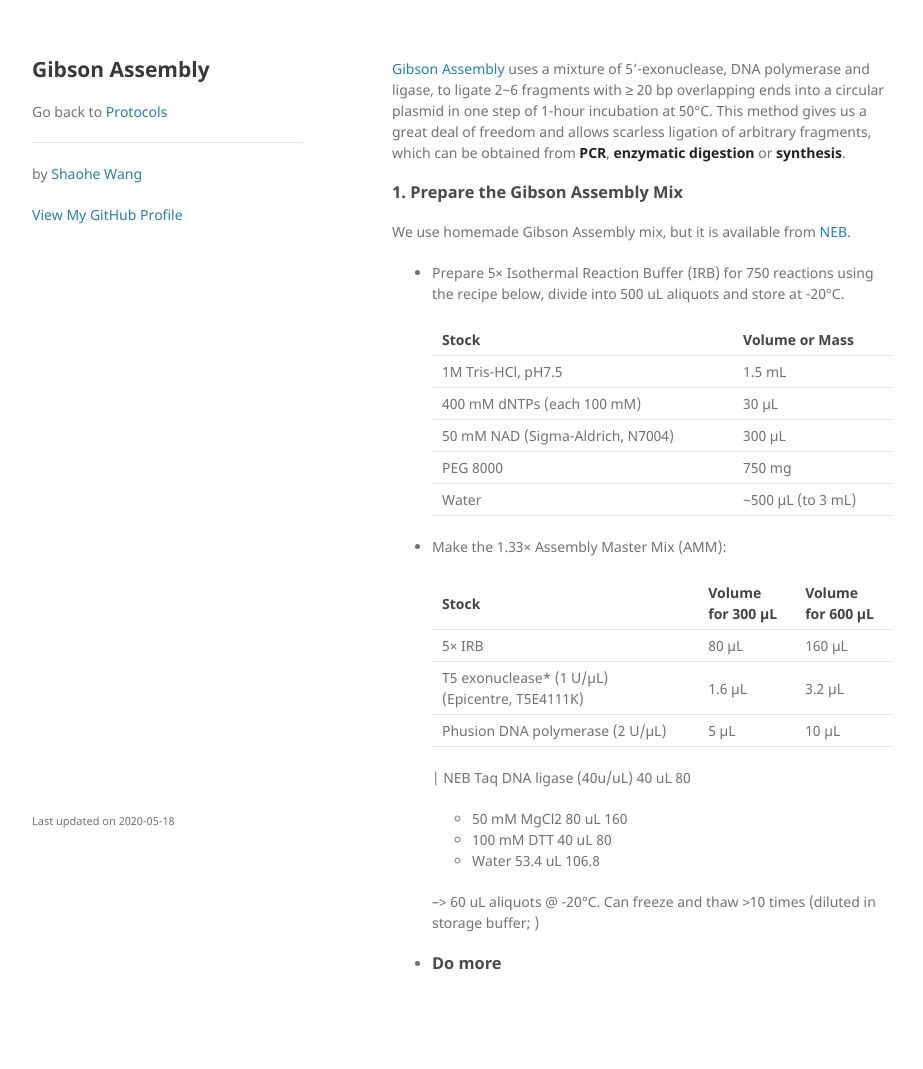
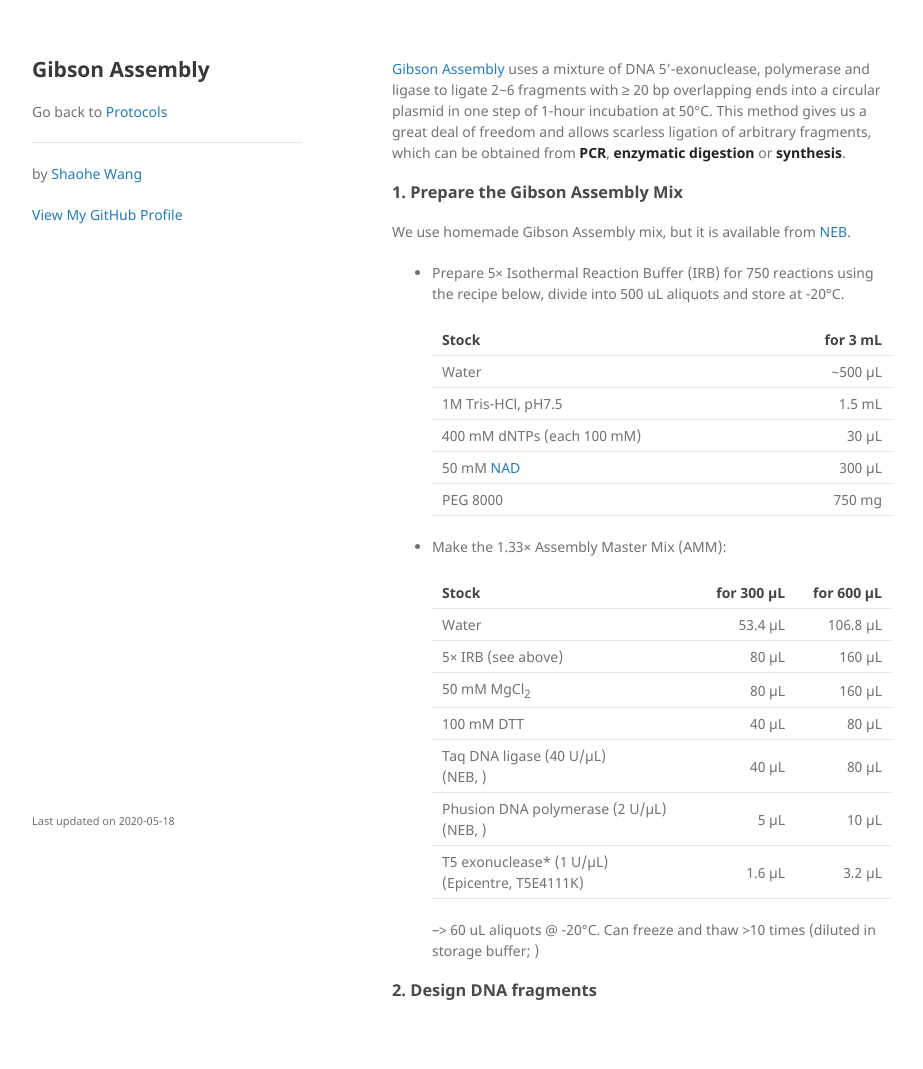
Before and after one commit to snownontrace/snownontrace.github.io, a Jekyll site: the page built from gibson-assembly.md, in a window 1280 px wide. Shown: the whole page, without its empty margins (178-1101 px from the left). Built offline with Jekyll 4.4.1, drawn with Linux system fonts in a browser that asks for light colours; before the commit the page ends 1042 px from its top, so only the background shows below that.

Commit message:
update gibson assembly

```diff
--- a/gibson-assembly.md
+++ b/gibson-assembly.md
@@ -6,7 +6,7 @@ author_url: https://scholar.google.com/citations?user=R_-kJV4AAAAJ&hl=en
 date: 2020-05-18
 ---
 
-[Gibson Assembly](https://doi.org/10.1038/nmeth.1318) uses a mixture of 5’-exonuclease, DNA polymerase and ligase, to ligate 2~6 fragments with ≥ 20 bp overlapping ends into a circular plasmid in one step of 1-hour incubation at 50°C. This method gives us a great deal of freedom and allows scarless ligation of arbitrary fragments, which can be obtained from __PCR__, __enzymatic digestion__ or __synthesis__.
+[Gibson Assembly](https://doi.org/10.1038/nmeth.1318) uses a mixture of DNA 5’-exonuclease, polymerase and ligase to ligate 2~6 fragments with ≥ 20 bp overlapping ends into a circular plasmid in one step of 1-hour incubation at 50°C. This method gives us a great deal of freedom and allows scarless ligation of arbitrary fragments, which can be obtained from __PCR__, __enzymatic digestion__ or __synthesis__.
 
 ### 1. Prepare the Gibson Assembly Mix
 
@@ -14,28 +14,28 @@ We use homemade Gibson Assembly mix, but it is available from [NEB](https://www.
 
 - Prepare 5× Isothermal Reaction Buffer (IRB) for 750 reactions using the recipe below, divide into 500 uL aliquots and store at -20°C.
 
-  | Stock | Volume or Mass |
-  |---|---|
+  | Stock | for 3 mL |
+  |:---|---:|
+  | Water | ~500 µL |
   | 1M Tris-HCl, pH7.5 | 1.5 mL |
   | 400 mM dNTPs (each 100 mM) | 30 µL |
-  | 50 mM NAD (Sigma-Aldrich, N7004) | 300 µL |
+  | 50 mM [NAD](https://www.sigmaaldrich.com/catalog/product/sial/n7004?lang=en&region=US) | 300 µL |
   | PEG 8000 | 750 mg |
-  | Water | ~500 µL (to 3 mL) |
 
 - Make the 1.33× Assembly Master Mix (AMM):
 
-  | Stock | Volume <br> for 300 µL | Volume <br> for 600 µL |
-  |---|---|
-	| 5× IRB | 80 µL | 160 µL |
-	| T5 exonuclease* (1 U/µL) <br> (Epicentre, T5E4111K) | 1.6 µL | 3.2 µL |
-  | Phusion DNA polymerase (2 U/µL) | 5 µL | 10 µL |
+  | Stock | for 300 µL | for 600 µL |
+  |:---|---:|---:|
+  | Water	| 53.4 µL | 106.8 µL |
+	| 5× IRB (see above) | 80 µL | 160 µL |
+  | 50 mM MgCl<sub>2</sub> | 80 µL | 160 µL |
+	| 100 mM DTT | 40 µL | 80 µL |
+	| Taq DNA ligase (40 U/µL) <br> (NEB, ) | 40 µL | 80 µL |
+  | Phusion DNA polymerase (2 U/µL) <br> (NEB, ) | 5 µL | 10 µL |
+  | T5 exonuclease* (1 U/µL) <br> (Epicentre, T5E4111K) | 1.6 µL | 3.2 µL |
 
-	| NEB Taq DNA ligase (40u/uL)					40 uL		80
-	- 50 mM MgCl2							80 uL		160
-	- 100 mM DTT								40 uL		80
-	- Water									53.4 uL 	106.8
 
 	--> 60 uL aliquots @ -20°C. Can freeze and thaw >10 times
 (diluted in storage buffer; )
 
-* ### Do more
+### 2. Design DNA fragments
```
